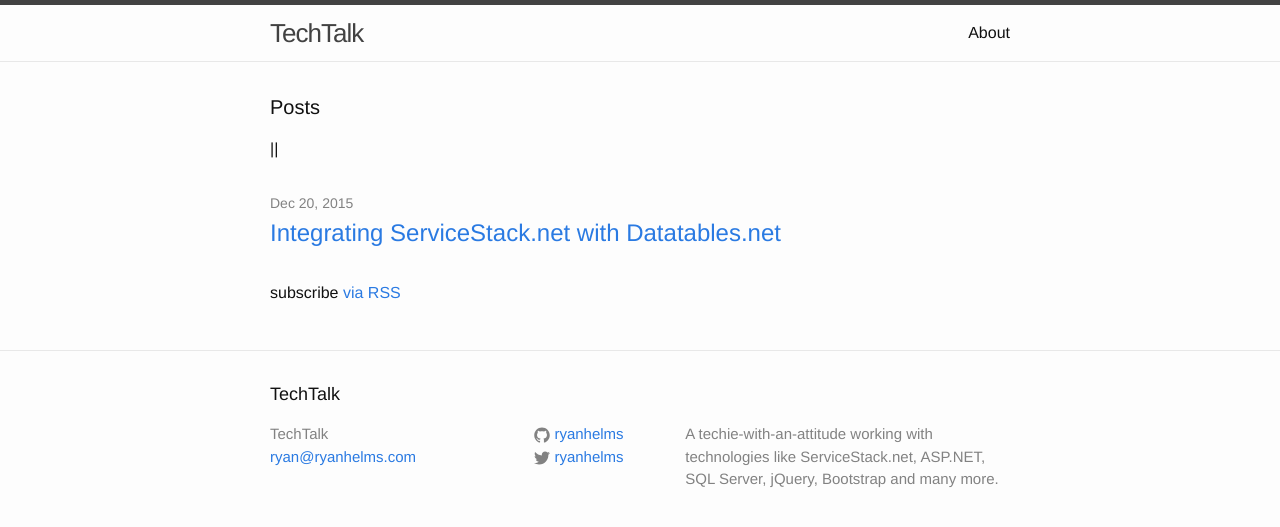
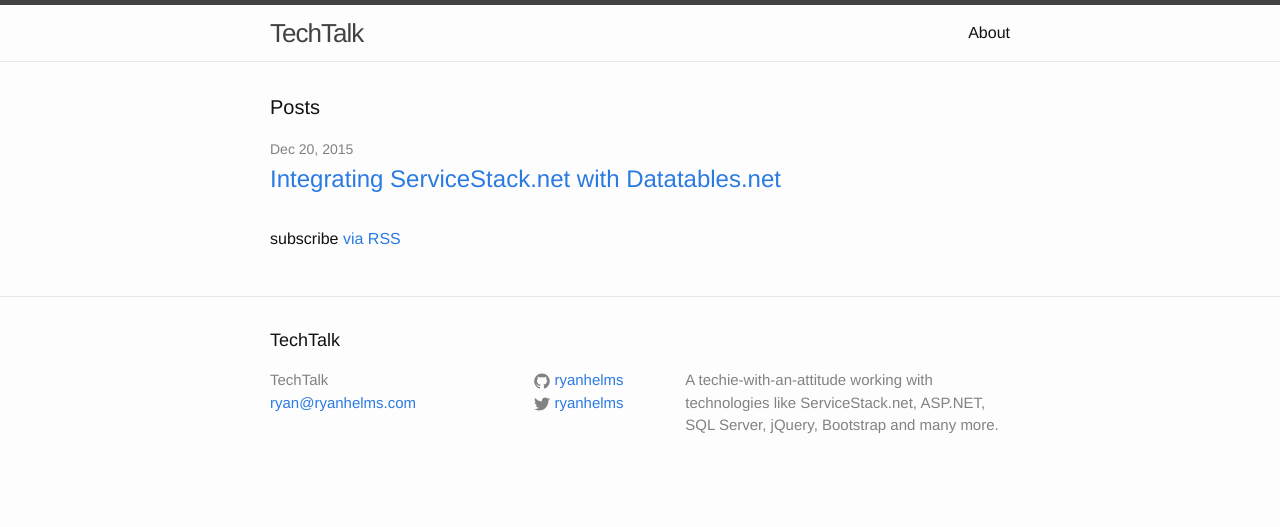
Before and after one commit to ryanhelmsblog/ryanhelmsblog.github.io, a Jekyll site: the page built from index.html, in a window 1280 px wide. Shown: the top 527 px of the page. Built offline with Jekyll 4.4.1, drawn with Linux system fonts in a browser that asks for light colours.

Commit message:
Updated index.html

```diff
--- a/index.html
+++ b/index.html
@@ -6,10 +6,8 @@
 <div class="home">
 
   <h1 class="page-heading">Posts</h1>
-
   <ul class="post-list">
     {% for post in site.posts %}
-    <li>||</li>
     <li>
         <span class="post-meta">{{ post.date | date: "%b %-d, %Y" }}</span>
 
```
